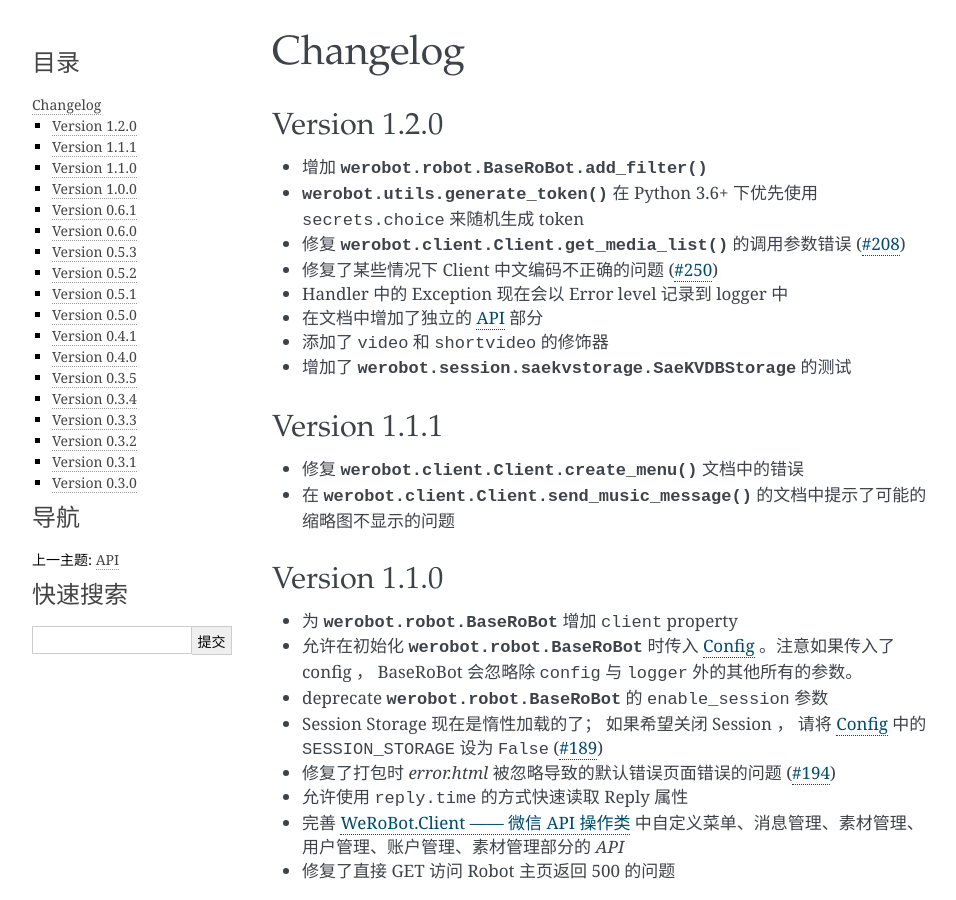
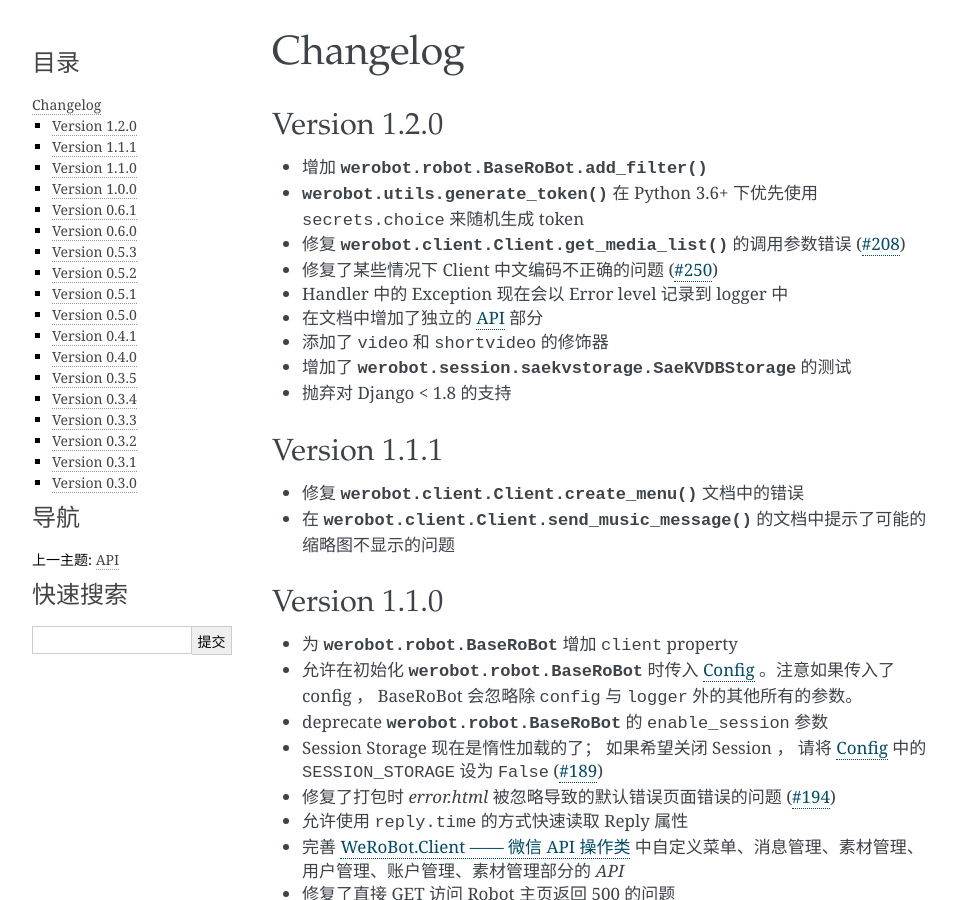
Before and after one commit to offu/WeRoBot, a Sphinx documentation site: the page built from docs/changelog.rst, in a window 1280 px wide and 900 px high. Shown: the whole window, without its empty margins (148-1104 px from the left). Built offline with Sphinx 7.4.7, drawn with Linux system fonts in a browser that asks for light colours; the version number could not be read and is left out.

Commit message:
drop support for Django < 1.8

```diff
--- a/docs/changelog.rst
+++ b/docs/changelog.rst
@@ -11,6 +11,7 @@ Version 1.2.0
 + 在文档中增加了独立的 :doc:`api` 部分
 + 添加了 ``video`` 和 ``shortvideo`` 的修饰器
 + 增加了 :class:`werobot.session.saekvstorage.SaeKVDBStorage` 的测试
++ 抛弃对 Django < 1.8 的支持
 
 Version 1.1.1
 ----------------
--- a/docs/contrib.rst
+++ b/docs/contrib.rst
@@ -5,7 +5,7 @@ WeRoBot 可以作为独立服务运行，也可以集成在其他 Web 框架中
 
 Django
 --------
-WeRoBot 支持 Django 1.6+。
+WeRoBot 支持 Django 1.8+。
 
 首先，在一个文件中写好你的微信机器人 ::
 
```
Also changed, not shown: 3 other files.
